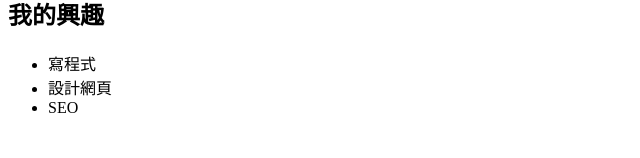
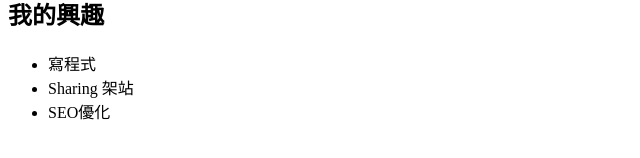
Before and after one commit to flpliao/demo, a plain HTML site: page index.html in a window 1280 px wide. Shown: the part 192-350 px from the top of the page, without its empty margins (0-640 px from the left). Drawn offline with Linux system fonts and the light colour scheme.

Commit message:
修改內容

```diff
--- a/index.html
+++ b/index.html
@@ -13,8 +13,8 @@
 <h2>我的興趣</h2>
 <ul>
   <li>寫程式</li>
-  <li>設計網頁</li>
-  <li>SEO</li>
+  <li>Sharing 架站</li>
+  <li>SEO優化</li>
 </ul>
 </body>
 </html>
```
